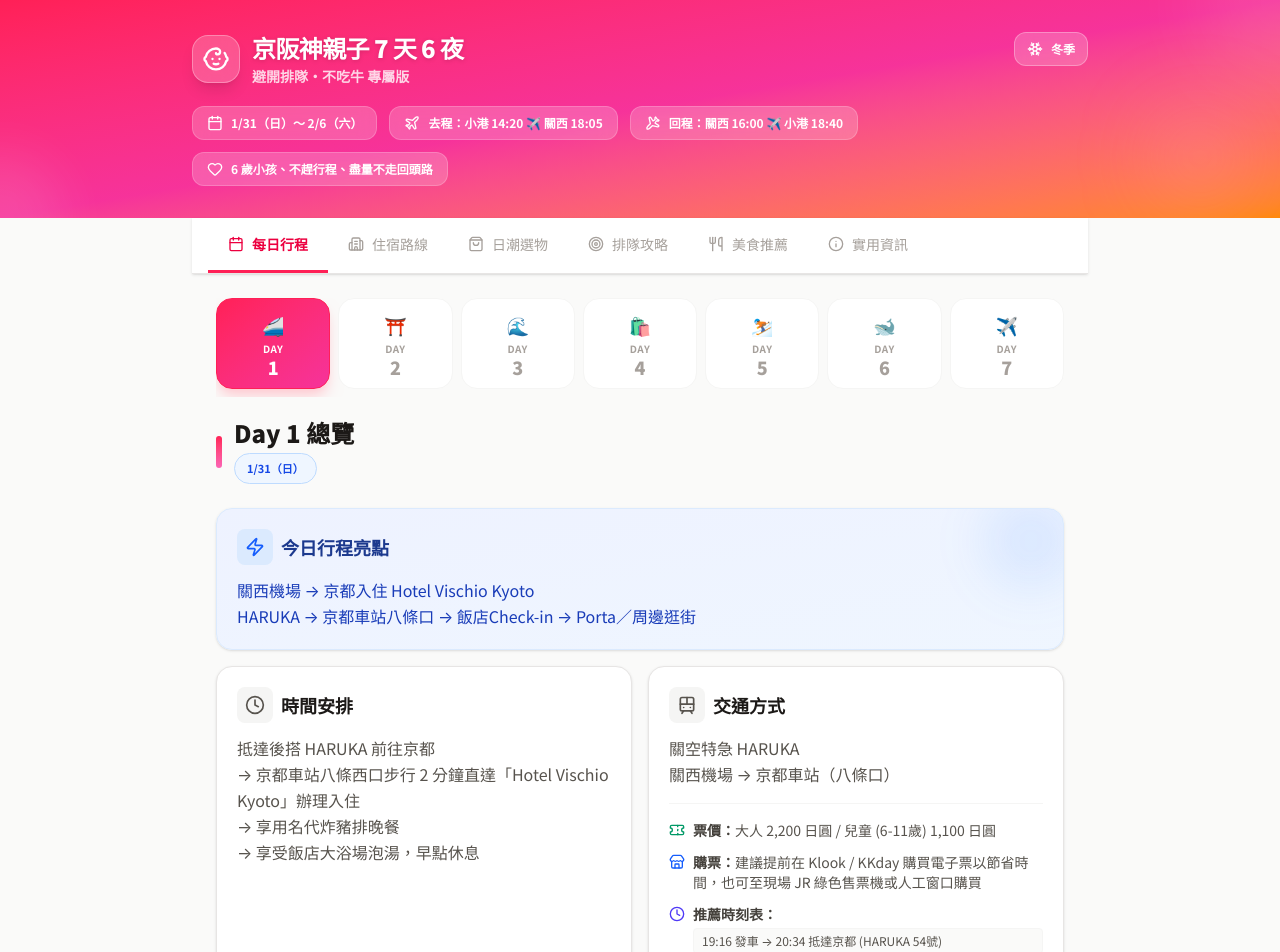
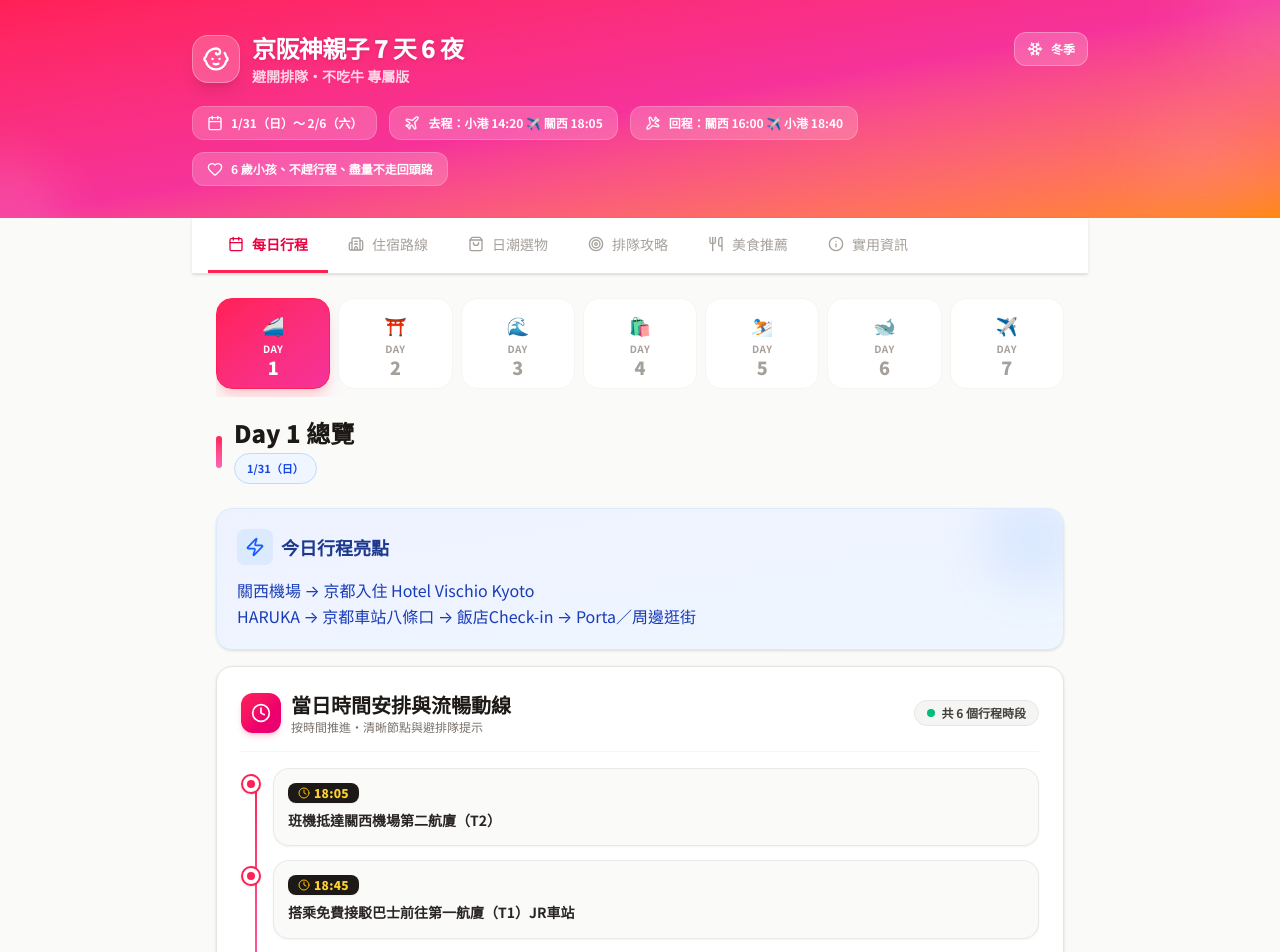
Before and after one commit to pilimesai/osaka-family-7d, a React (Vite) app: page / in a window 1280 px wide. Shown: the top 952 px of the page. Built offline with nearby package versions, Linux system fonts and the light colour scheme.

Commit message:
style: beautify schedule layout into interactive readable timeline with time badges and tag pills

```diff
--- a/src/App.tsx
+++ b/src/App.tsx
@@ -189,17 +189,79 @@ function App() {
                       <p className="text-blue-800 leading-relaxed whitespace-pre-wrap">{currentDay.highlights}</p>
                     </motion.div>
 
-                    {/* Schedule Card */}
-                    <motion.div variants={itemVariants} className="bg-white rounded-2xl p-5 border border-stone-200 shadow-sm">
-                      <div className="flex items-center gap-2 mb-3">
-                        <div className="p-2 bg-stone-100 rounded-lg"><Clock className="w-5 h-5 text-stone-600" /></div>
-                        <h3 className="font-bold text-stone-900 text-lg">時間安排</h3>
-                      </div>
-                      <p className="text-stone-600 leading-relaxed whitespace-pre-wrap">{currentDay.schedule}</p>
+                    {/* Schedule Card - Beautified Timeline */}
+                    <motion.div variants={itemVariants} className="col-span-1 md:col-span-2 bg-white rounded-2xl p-5 sm:p-6 border border-stone-200 shadow-sm relative overflow-hidden">
+                      <div className="flex flex-col sm:flex-row sm:items-center justify-between gap-2 pb-4 mb-4 border-b border-stone-100">
+                        <div className="flex items-center gap-2.5">
+                          <div className="p-2.5 bg-gradient-to-br from-rose-500 to-pink-600 rounded-xl text-white shadow-md shadow-rose-500/20">
+                            <Clock className="w-5 h-5" />
+                          </div>
+                          <div>
+                            <h3 className="font-black text-stone-900 text-lg sm:text-xl">
+                              當日時間安排與流暢動線
+                            </h3>
+                            <p className="text-xs text-stone-500 font-medium">按時間推進・清晰節點與避排隊提示</p>
+                          </div>
+                        </div>
+                        <span className="self-start sm:self-center bg-stone-100 text-stone-700 text-xs font-bold px-3 py-1 rounded-full border border-stone-200 flex items-center gap-1.5">
+                          <span className="w-2 h-2 rounded-full bg-emerald-500 animate-pulse"></span>
+                          共 {currentDay.schedule.split(/\r?\n/).filter(l => l.trim().length > 0).length} 個行程時段
+                        </span>
+                      </div>
+
+                      {/* Interactive Time Nodes */}
+                      <div className="relative pl-6 sm:pl-8 space-y-3.5 before:absolute before:left-2.5 sm:before:left-3.5 before:top-3 before:bottom-3 before:w-0.5 before:bg-gradient-to-b before:from-rose-500 before:via-pink-400 before:to-emerald-400">
+                        {currentDay.schedule.split(/\r?\n/).filter(line => line.trim().length > 0).map((line, idx) => {
+                          const timeMatch = line.match(/^(\d{1,2}:\d{2}(?:[–-]\d{1,2}:\d{2})?|早上|上午|中午|下午|傍晚|晚上|抵達後|約\d{1,2}:\d{2})/);
+                          const time = timeMatch ? timeMatch[1] : null;
+                          let content = timeMatch ? line.slice(timeMatch[0].length).trim() : line.replace(/^[→\-•]\s*/, '').trim();
+
+                          const tagMatch = content.match(/^【([^】]+)】/);
+                          const tag = tagMatch ? tagMatch[1] : null;
+                          if (tag) {
+                            content = content.slice(tagMatch[0].length).trim();
+                          }
+
+                          return (
+                            <div key={idx} className="relative flex items-start gap-3 group">
+                              {/* Node Circle */}
+                              <div className="absolute -left-6 sm:-left-8 top-1.5 w-4 sm:w-5 h-4 sm:h-5 rounded-full bg-white border-2 border-rose-500 shadow-sm flex items-center justify-center group-hover:scale-125 group-hover:border-pink-600 transition-all z-10">
+                                <div className="w-1.5 sm:w-2 h-1.5 sm:h-2 rounded-full bg-rose-500 group-hover:bg-pink-600 transition-colors" />
+                              </div>
+
+                              {/* Content Card */}
+                              <div className="flex-1 bg-stone-50/90 hover:bg-rose-50/50 p-3 sm:p-3.5 rounded-xl sm:rounded-2xl border border-stone-200/80 hover:border-rose-200 transition-all shadow-xs">
+                                <div className="flex flex-wrap items-center gap-2 mb-1.5">
+                                  {time && (
+                                    <span className="bg-stone-900 text-amber-300 text-[11px] sm:text-xs font-black px-2.5 py-0.5 rounded-lg flex items-center gap-1 shadow-xs tracking-wide">
+                                      <Clock className="w-3 h-3 text-amber-400" />
+                                      {time}
+                                    </span>
+                                  )}
+                                  {tag && (
+                                    <span className={`text-[10px] sm:text-[11px] font-black px-2.5 py-0.5 rounded-lg border shadow-2xs ${
+                                      tag.includes('地點')
+                                        ? 'bg-rose-500 text-white border-rose-600'
+                                        : tag.includes('放戰利品') || tag.includes('卸貨') || tag.includes('飯店')
+                                        ? 'bg-purple-600 text-white border-purple-700'
+                                        : 'bg-indigo-600 text-white border-indigo-700'
+                                    }`}>
+                                      {tag}
+                                    </span>
+                                  )}
+                                </div>
+                                <p className="text-xs sm:text-sm font-bold text-stone-800 leading-relaxed">
+                                  {content}
+                                </p>
+                              </div>
+                            </div>
+                          );
+                        })}
+                      </div>
                     </motion.div>
 
                     {/* Transport Card */}
-                    <motion.div variants={itemVariants} className="bg-white rounded-2xl p-5 border border-stone-200 shadow-sm">
+                    <motion.div variants={itemVariants} className="col-span-1 md:col-span-2 bg-white rounded-2xl p-5 border border-stone-200 shadow-sm">
                       <div className="flex items-center gap-2 mb-3">
                         <div className="p-2 bg-stone-100 rounded-lg"><Train className="w-5 h-5 text-stone-600" /></div>
                         <h3 className="font-bold text-stone-900 text-lg">交通方式</h3>
--- a/src/constants.ts
+++ b/src/constants.ts
@@ -88,7 +88,7 @@ export const ITINERARY: DayItinerary[] = [
     "date": "1/31（日）",
     "tagColor": "blue",
     "highlights": "關西機場 → 京都入住 Hotel Vischio Kyoto\r\nHARUKA → 京都車站八條口 → 飯店Check-in → Porta／周邊逛街",
-    "schedule": "抵達後搭 HARUKA 前往京都\r\n→ 京都車站八條西口步行 2 分鐘直達「Hotel Vischio Kyoto」辦理入住\r\n→ 享用名代炸豬排晚餐\r\n→ 享受飯店大浴場泡湯，早點休息",
+    "schedule": "18:05 班機抵達關西機場第二航廈（T2）\r\n18:45 搭乘免費接駁巴士前往第一航廈（T1）JR車站\r\n19:16 搭乘關空特急 HARUKA 直達京都車站（八條口）\r\n20:34 抵達京都車站，八條西口步行 2 分鐘直達「Hotel Vischio Kyoto」辦理入住\r\n21:00 Porta 地下街享用「名代炸豬排」定食晚餐\r\n22:00 飯店 2 樓大浴場泡湯洗淨疲憊，早點休息",
     "transport": "關空特急 HARUKA\r\n關西機場 → 京都車站（八條口）",
     "transportDetails": {
       "price": "大人 2,200 日圓 / 兒童 (6-11歲) 1,100 日圓",
@@ -124,7 +124,7 @@ export const ITINERARY: DayItinerary[] = [
     "date": "2/1（一）",
     "tagColor": "orange",
     "highlights": "京都親子漫遊日\r\n上午：嵐山（渡月橋、竹林小徑）\r\n下午：京都鐵道博物館\r\n晚上：續住 Hotel Vischio Kyoto",
-    "schedule": "08:30 飯店悠閒早餐\r\n09:30 出發嵐山（JR京都站搭乘 15 分鐘）\r\n10:00-12:00 嵐山漫步\r\n12:00 嵐山午餐\r\n14:00-16:30 鐵道博物館\r\n晚上回 Hotel Vischio Kyoto 泡湯休息",
+    "schedule": "08:30 飯店悠閒享用早餐\r\n09:30 從 JR 京都站出發前往嵐山（搭乘 JR 嵯峨野線約 15 分鐘）\r\n10:00-12:00 嵐山悠閒漫步（渡月橋、竹林小徑散策）\r\n12:00 嵐山享用道地午餐（京豆腐料理／京野菜天婦羅）\r\n14:00-16:30 京都鐵道博物館（扇形車庫看蒸汽火車、體驗模擬駕駛）\r\n17:30 返回京都車站周邊品嚐美食\r\n19:30 返回 Hotel Vischio Kyoto 享受大浴場泡湯休息",
     "transport": "京都站搭 JR 15分鐘到嵐山。中午搭乘「嵐電」路面電車轉巴士前往鐵道博物館，最不費力。",
     "hotelId": "vischio_kyoto",
     "childHighlights": "竹林、渡月橋\r\n下午火車、蒸汽火車、模擬駕駛\r\n晚上大浴場泡澡",
@@ -136,7 +136,7 @@ export const ITINERARY: DayItinerary[] = [
     "date": "2/2（二）",
     "tagColor": "green",
     "highlights": "KKDAY一日遊 → 大阪心齋橋入住\r\n天橋立 → 伊根舟屋 → 抵達大阪入住心齋橋法拉格飯店",
-    "schedule": "早上京都站退房集合（行李放KKday遊覽車行李廂）\r\n天橋立\r\n→ 伊根舟屋餵海鷗\r\n→ 晚上專車抵達大阪心齋橋\r\n→ 入住「心齋橋法拉格飯店」（行程編號：73529171015643）\r\n→ Lounge 享用免費咖啡，回房好好休息",
+    "schedule": "08:30 辦理退房，京都車站集合出發（行李全放 KKday 專車行李廂）\r\n10:30-13:00 日本三景「天橋立」搭纜車登飛龍觀、享用特色午餐\r\n14:00-16:00「伊根舟屋」搭乘觀光遊船、體驗手拿蝦味先餵海鷗\r\n19:00 專車直達大阪心齋橋，辦理入住「心齋橋法拉格飯店」\r\n20:00 飯店 Lounge 享用免費研磨咖啡，回房好好休息",
     "transport": "KKday 一日遊專車（專車載送行李直達大阪）",
     "hotelId": "flag_shinsaibashi",
     "childHighlights": "伊根灣遊船餵海鷗\r\n蝦條餵鳥\r\n入住現代質感法拉格飯店",
@@ -160,7 +160,7 @@ export const ITINERARY: DayItinerary[] = [
     "date": "2/4（四）",
     "tagColor": "cyan",
     "highlights": "神戶玩雪日・宿心齋橋法拉格飯店\r\n心齋橋 → 六甲山雪樂園 → 三宮 → 返回飯店",
-    "schedule": "08:00 心齋橋出發\r\n10:00–14:00 六甲山玩雪\r\n15:30 三宮逛街\r\n19:00 返回心齋橋法拉格飯店，利用洗衣房清洗玩雪衣物",
+    "schedule": "08:00 心齋橋出發（搭乘阪神電車至神戶三宮轉乘纜車巴士）\r\n10:00-14:00 六甲山雪樂園（親子玩雪、雪盆滑雪坡、堆雪人）\r\n15:30 神戶三宮商圈散步逛街與享用神戶美味點心\r\n19:00 返回心齋橋法拉格飯店，利用洗衣房清洗玩雪衣物\r\n20:00 飯店周邊享用大阪道地不吃牛美食晚餐",
     "transport": "阪神電車 → 三宮\r\n再轉六甲山交通纜車與巴士",
     "hotelId": "flag_shinsaibashi",
     "childHighlights": "雪盆、堆雪人、打雪仗",
@@ -172,7 +172,7 @@ export const ITINERARY: DayItinerary[] = [
     "date": "2/5（五）",
     "tagColor": "pink",
     "highlights": "大阪海遊館 → 天保山大摩天輪・宿心齋橋法拉格飯店",
-    "schedule": "10:30 心齋橋附近悠閒早餐\r\n11:30 出發海遊館\r\n12:30–13:00 入場海遊館\r\n約16:00離開\r\n天保山摩天輪＋晚餐\r\n回心齋橋法拉格飯店打包行李",
+    "schedule": "10:30 心齋橋周邊享用悠閒早午餐\r\n11:30 出發前往大阪港（御堂筋線心齋橋 → 本町轉中央線）\r\n12:30-15:30 大阪海遊館（觀賞巨型鯨鯊、水獺、企鵝餵食秀）\r\n16:00 天保山大摩天輪俯瞰大阪灣日落夜景\r\n17:30 天保山購物中心享用美味晚餐\r\n19:30 返回心齋橋法拉格飯店打包行李、好好休息",
     "transport": "御堂筋線 心齋橋 → 本町\r\n轉中央線 → 大阪港",
     "hotelId": "flag_shinsaibashi",
     "childHighlights": "鯨鯊、企鵝、水母\r\n天保山摩天輪",
@@ -184,7 +184,7 @@ export const ITINERARY: DayItinerary[] = [
     "date": "2/6（六）",
     "tagColor": "rose",
     "highlights": "心齋橋法拉格飯店退房寄行李 → 最後採買 → 關西機場 → 返台",
-    "schedule": "11:00 前辦理退房，行李免費寄放法拉格飯店櫃檯\r\n上午心齋橋周邊最後採買與午餐\r\n下午 13:00 回飯店取行李\r\n步行或搭車至難波站搭乘南海電鐵 Rapi:t 特急\r\n14:00 前抵達關西機場辦理登機（16:00 班機）",
+    "schedule": "11:00 辦理退房，行李免費寄放法拉格飯店櫃檯\r\n11:30-13:00 心齋橋周邊最後採買伴手禮與享用午餐\r\n13:00 返回飯店取行李，步行前往難波站\r\n13:30 搭乘南海電鐵 Rapi:t 藍色鐵甲特急直達關西機場\r\n14:00 抵達關西機場辦理登機手續（搭乘 16:00 班機返台）",
     "transport": "南海電鐵 Rapi:t\r\n難波 → 關西機場（38分鐘直達）",
     "hotelId": "flag_shinsaibashi",
     "childHighlights": "搭乘酷炫藍色特急 Rapi:t\r\n全車指定席放鬆看海景",
```
